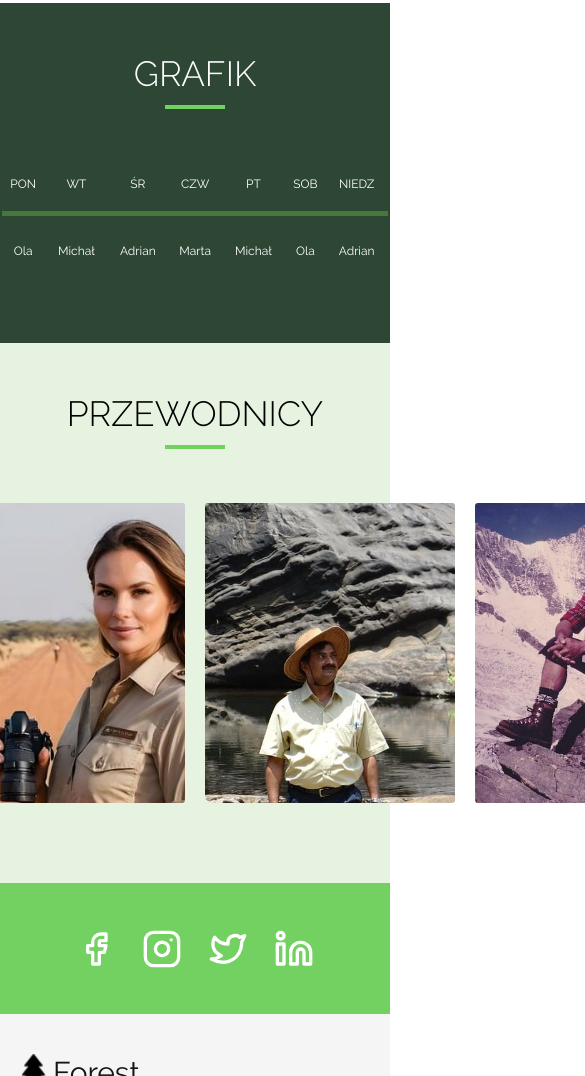
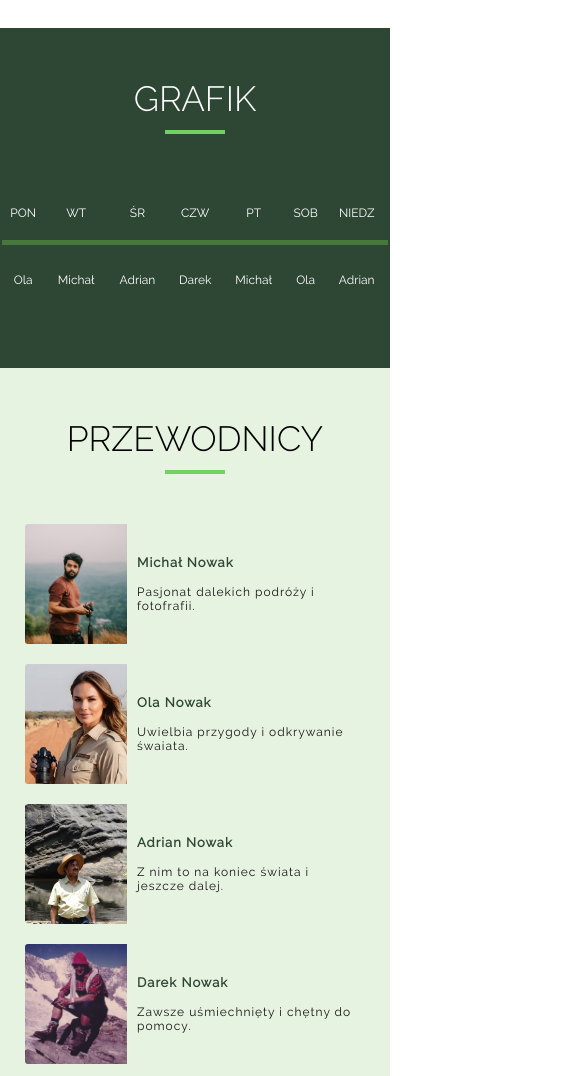
Before and after one commit to Nawratka/Forest-First, a website: page guides.html in a window 390 px wide. Shown: the part 924-2000 px from the top of the page, 585 px wide, since content can reach past the window. Drawn offline with Linux system fonts and the light colour scheme.

Commit message:
guides subpage guides cards rwd

```diff
--- a/guides.html
+++ b/guides.html
@@ -13,7 +13,7 @@
     <link rel="stylesheet" fetchpriority="high" href="./dist/css/style.min.css">
 </head>
 
-<body>
+<body data-subpage="guides">
     <div class="cookie">
         <p class="cookie__p">Nasza strona korzysta z ciasteczek! <img src="dist/img/cookie.svg" alt=""
                 class="cookie__img"></p>
@@ -138,7 +138,6 @@ TEAM SECTION
                             <li class="guides__list-item">Powrót do punktu startowego</li>
                         </ul>
                     </div>
-
             </div>
 
             <div class="guides__program-imgs">
@@ -167,7 +166,7 @@ TEAM SECTION
                         <td class="table-cell">Ola</td>
                         <td class="table-cell">Michał</td>
                         <td class="table-cell">Adrian</td>
-                        <td class="table-cell">Marta</td>
+                        <td class="table-cell">Darek</td>
                         <td class="table-cell">Michał</td>
                         <td class="table-cell">Ola</td>
                         <td class="table-cell">Adrian</td>
@@ -180,18 +179,34 @@ TEAM SECTION
             <div class="guides__people-bg smaller-wrapper"></div>
             <h1 class="section__title subpage-title">PRZEWODNICY</h1>
 
-            <div class="guides__people-container ">
-                <div class="person-card">
-                    <img src="dist/img/guide1.jpg" alt="" class="person-card__img">
+            <div class="guides__people-container">
+                <div class="guides__card">
+                    <img src="dist/img/guide1.jpg" alt="" class="guides__card-img">
+                    <div class="guides__card-text">
+                        <p class="guides__card-name">Michał Nowak</p>
+                        <p class="guides__card-desc">Pasjonat dalekich podróży i fotofrafii.</p>
+                    </div>
                 </div>
-                <div class="person-card">
-                    <img src="dist/img/guide2.jpg" alt="" class="person-card__img">
+                <div class="guides__card">
+                    <img src="dist/img/guide2.jpg" alt="" class="guides__card-img card-woman">
+                    <div class="guides__card-text">
+                        <p class="guides__card-name">Ola Nowak</p>
+                        <p class="guides__card-desc">Uwielbia przygody i odkrywanie śwaiata.</p>
+                    </div>
                 </div>
-                <div class="person-card">
-                    <img src="dist/img/guide3.jpg" alt="" class="person-card__img">
+                <div class="guides__card">
+                    <img src="dist/img/guide3.jpg" alt="" class="guides__card-img">
+                    <div class="guides__card-text">
+                        <p class="guides__card-name">Adrian Nowak</p>
+                        <p class="guides__card-desc">Z nim to na koniec świata i jeszcze dalej.</p>
+                    </div>
                 </div>
-                <div class="person-card">
-                    <img src="dist/img/guide4.jpg" alt="" class="person-card__img">
+                <div class="guides__card">
+                    <img src="dist/img/guide4.jpg" alt="" class="guides__card-img">
+                    <div class="guides__card-text">
+                        <p class="guides__card-name">Darek Nowak</p>
+                        <p class="guides__card-desc">Zawsze uśmiechnięty i chętny do pomocy.</p>
+                    </div>
                 </div>
 
             </div>
--- a/src/js/contactpage.js
+++ b/src/js/contactpage.js
@@ -25,7 +25,11 @@ const handleCookieBox = () => {
 	localStorage.setItem('cookie', 'true');
 	cookieBox.classList.add('cookiehide');
 };
+
+// OFFER SUBPAGE, ADD ANIMATION TO CHOSEN OFFER FROM HOMEPAGE
 const setChosenOffer = () => {
+	if (body.dataset.subpage !== 'offer') return;
+
 	const offer = localStorage.getItem('offer');
 	if (offer) {
 		const chosenOffer = document.querySelector(`[data-offer-nr="${offer}"]`);
@@ -56,9 +60,24 @@ const closingSideMenu = () => {
 
 const deleteShowClass = () => {
 	if (window.innerWidth <= mobileViewWidth) {
-		console.log('mniejsze niz 560');
 		closingSideMenu();
 	}
+};
+
+const addTextAnimation = () => {
+	if (body.dataset.subpage !== 'guides') return;
+
+	window.addEventListener('scroll', () => {
+		if (window.innerWidth < 463) {
+			const guidesSection = document.querySelector('.guides__people');
+			if (window.scrollY >= guidesSection.offsetTop - 200) {
+				const guidesCards = document.querySelectorAll('.guides__card')
+				guidesCards.forEach(card => {
+					card.classList.add('moveCard')
+				})
+			}
+		}
+	});
 };
 
 // MAIN LISTENERS
@@ -94,6 +113,7 @@ window.addEventListener('resize', () => {
 showYear();
 showCookie();
 setChosenOffer();
+addTextAnimation();
 
 const name = document.querySelector('#name');
 const email = document.querySelector('#email');
--- a/src/js/main.js
+++ b/src/js/main.js
@@ -25,7 +25,11 @@ const handleCookieBox = () => {
 	localStorage.setItem('cookie', 'true');
 	cookieBox.classList.add('cookiehide');
 };
+
+// OFFER SUBPAGE, ADD ANIMATION TO CHOSEN OFFER FROM HOMEPAGE
 const setChosenOffer = () => {
+	if (body.dataset.subpage !== 'offer') return;
+
 	const offer = localStorage.getItem('offer');
 	if (offer) {
 		const chosenOffer = document.querySelector(`[data-offer-nr="${offer}"]`);
@@ -56,9 +60,24 @@ const closingSideMenu = () => {
 
 const deleteShowClass = () => {
 	if (window.innerWidth <= mobileViewWidth) {
-		console.log('mniejsze niz 560');
 		closingSideMenu();
 	}
+};
+
+const addTextAnimation = () => {
+	if (body.dataset.subpage !== 'guides') return;
+
+	window.addEventListener('scroll', () => {
+		if (window.innerWidth < 463) {
+			const guidesSection = document.querySelector('.guides__people');
+			if (window.scrollY >= guidesSection.offsetTop - 200) {
+				const guidesCards = document.querySelectorAll('.guides__card')
+				guidesCards.forEach(card => {
+					card.classList.add('moveCard')
+				})
+			}
+		}
+	});
 };
 
 // MAIN LISTENERS
@@ -94,3 +113,4 @@ window.addEventListener('resize', () => {
 showYear();
 showCookie();
 setChosenOffer();
+addTextAnimation();
--- a/src/sass/animations.scss
+++ b/src/sass/animations.scss
@@ -107,3 +107,28 @@
 		background-color: var(--main-color);
 	}
 }
+
+// =============================
+// GUIDES SUBPAGE - GUIDES ANIMATION
+// =============================
+@keyframes move-guides-card {
+	from {
+		transform: translateX(-150%);
+		opacity: 0;
+	}
+	to {
+		transform: translateX(0%);
+		opacity: 1;
+	}
+}
+@keyframes addAnimText {
+	0% {
+		opacity: 0;
+	}
+	99% {
+		opacity: 0;
+	}
+	100% {
+		opacity: 1;
+	}
+}
--- a/src/sass/media.scss
+++ b/src/sass/media.scss
@@ -164,6 +164,83 @@ $navbarHeight: 67px;
 			letter-spacing: 0;
 		}
 	}
+	.guides__lists {
+		flex-direction: column;
+	}
+	.guides__list {
+		margin-bottom: 0;
+	}
+	.guides__people-container {
+		flex-direction: column;
+	}
+	.guides__card {
+		width: auto;
+		height: 120px;
+		box-shadow: none;
+		transform: translateX(-150%);
+		&-img {
+			width: 30%;
+			height: inherit;
+			z-index: 5;
+		}
+		&-text {
+			position: absolute;
+			left: 30%;
+			width: 70%;
+			justify-content: center;
+			align-items: start;
+			font-size: 1.2rem;
+			color: var(--font-color);
+			opacity: 1;
+		}
+		&-name {
+			font-size: 1.3rem;
+			color: var(--dark-bg);
+		}
+		&:nth-child(2) {
+			animation-delay: 0.1s;
+		}
+		&:nth-child(3) {
+			animation-delay: 0.2s;
+		}
+		&:nth-child(4) {
+			animation-delay: 0.3s;
+		}
+		&:hover {
+			box-shadow: 5px 5px 10px rgb(115, 209, 97);
+		}
+	}
+}
+
+.moveCard {
+	animation: move-guides-card 0.5s ease-out forwards 1;
+}
+
+@media (min-width: 463px) {
+	.guides {
+		&__card::after {
+			content: '';
+			width: 100%;
+			height: 100%;
+			position: absolute;
+			top: 0;
+			left: 0;
+			background: rgb(135, 250, 111);
+			background: linear-gradient(
+				0,
+				rgba(23, 130, 0, 0.9),
+				rgba(84, 184, 63, 0.31) 80%
+			);
+			transform: translateY(100%);
+			transition: transform 0.1s;
+		}
+		&__card:hover::after {
+			transform: translateY(0%);
+		}
+		&__card:hover &__card-text {
+			animation: addAnimText 0.1s forwards 0.1s 1;
+		}
+	}
 }
 
 // TABLETS
@@ -325,9 +402,10 @@ $navbarHeight: 67px;
 	}
 	.guides__lists {
 		padding-inline: 1.5rem;
-		gap: 35px;
+		margin-bottom: 20px;
 		align-items: start;
 		justify-content: space-between;
+		gap: 0;
 	}
 	.guides__p {
 		font-size: 1.5rem;
@@ -425,6 +503,20 @@ $navbarHeight: 67px;
 			}
 		}
 	}
+	.guides__card {
+		flex-grow: 0.7;
+		&-text {
+			opacity: 0;
+		}
+	}
+	.guides__card:hover {
+		flex-grow: 10;
+	}
+	@media (min-width: 643px) {
+		.guides__card:hover {
+			flex-grow: 2;
+		}
+	}
 }
 
 @media (max-width: 680px) {
@@ -513,6 +605,12 @@ $navbarHeight: 67px;
 	.guides__program-imgs {
 		gap: 20px;
 	}
+	.guides__card::after {
+		transition: transform 0.3s;
+	}
+	.guides__card {
+		width: 25%;
+	}
 }
 
 // WHEN VW > 1000PX (main-wrapper)
--- a/src/sass/style.scss
+++ b/src/sass/style.scss
@@ -824,7 +824,7 @@ body {
 //                OPINIONS
 // =====================================
 .opinions {
-	padding-bottom: 9rem;
+	padding-bottom: 10rem;
 	background-color: #232724;
 	.section__title {
 		color: var(--bg-color);
@@ -896,7 +896,7 @@ body {
 	}
 	&__indicators {
 		position: absolute;
-		bottom: 30px;
+		bottom: 35px;
 		left: 50%;
 		transform: translateX(-50%);
 		padding: 5px;
@@ -1322,6 +1322,46 @@ body {
 	&__list-item::marker {
 		color: var(--main-color);
 	}
+	&__card {
+		width: 50px;
+		height: 300px;
+		margin: 10px;
+		position: relative;
+		box-shadow: 0 5px 15px #808080;
+		border-radius: 3px;
+		overflow: hidden;
+		transition: 0.3s;
+		&-img {
+			width: 100%;
+			height: 100%;
+			object-fit: cover;
+			object-position: center;
+		}
+		&-text {
+			padding: 1rem;
+			width: 100%;
+			height: 100%;
+			position: absolute;
+			bottom: 0;
+			left: 0;
+			display: flex;
+			flex-direction: column;
+			justify-content: end;
+			color: var(--bg-color);
+			font-size: 1.7rem;
+			gap: 15px;
+			letter-spacing: 1px;
+			opacity: 0;
+			transition: opacity 0.3s;
+			z-index: 1;
+		}
+		&-name {
+			font-weight: bold;
+		}
+	}
+	.card-woman {
+		object-position: 65%;
+	}
 }
 .guides__schedule {
 	width: 100%;
@@ -1345,6 +1385,9 @@ body {
 	}
 	&-container {
 		width: 100%;
+		height: 100%;
+		display: flex;
+		align-items: center;
 	}
 	&-table {
 		width: 100%;
@@ -1376,7 +1419,7 @@ body {
 .guides__people {
 	position: relative;
 	width: 100%;
-	height: 540px;
+	height: max-content;
 	background-color: var(--bg-color);
 	padding-bottom: 7rem;
 	&-bg {
@@ -1405,20 +1448,12 @@ body {
 		left: 50%;
 	}
 	&-container {
+		padding-inline: 1.5rem;
 		display: flex;
 		flex-direction: row;
-	}
-	.person-card {
-		width: 250px;
-		height: 300px;
-		margin: 10px;
-		&__img {
-			width: 100%;
-			height: 100%;
-			object-fit: cover;
-			object-position: center;
-			border-radius: 3px;
-		}
+		width: 100%;
+		height: 100%;
+		justify-content: space-between;
 	}
 }
 
```
Also changed, not shown: 404.html (+1 -1 lines), offer.html (+1 -1 lines), dist/css/media.min.css, dist/css/style.min.css, dist/js/contactpage.min.js, dist/js/main.min.js.
